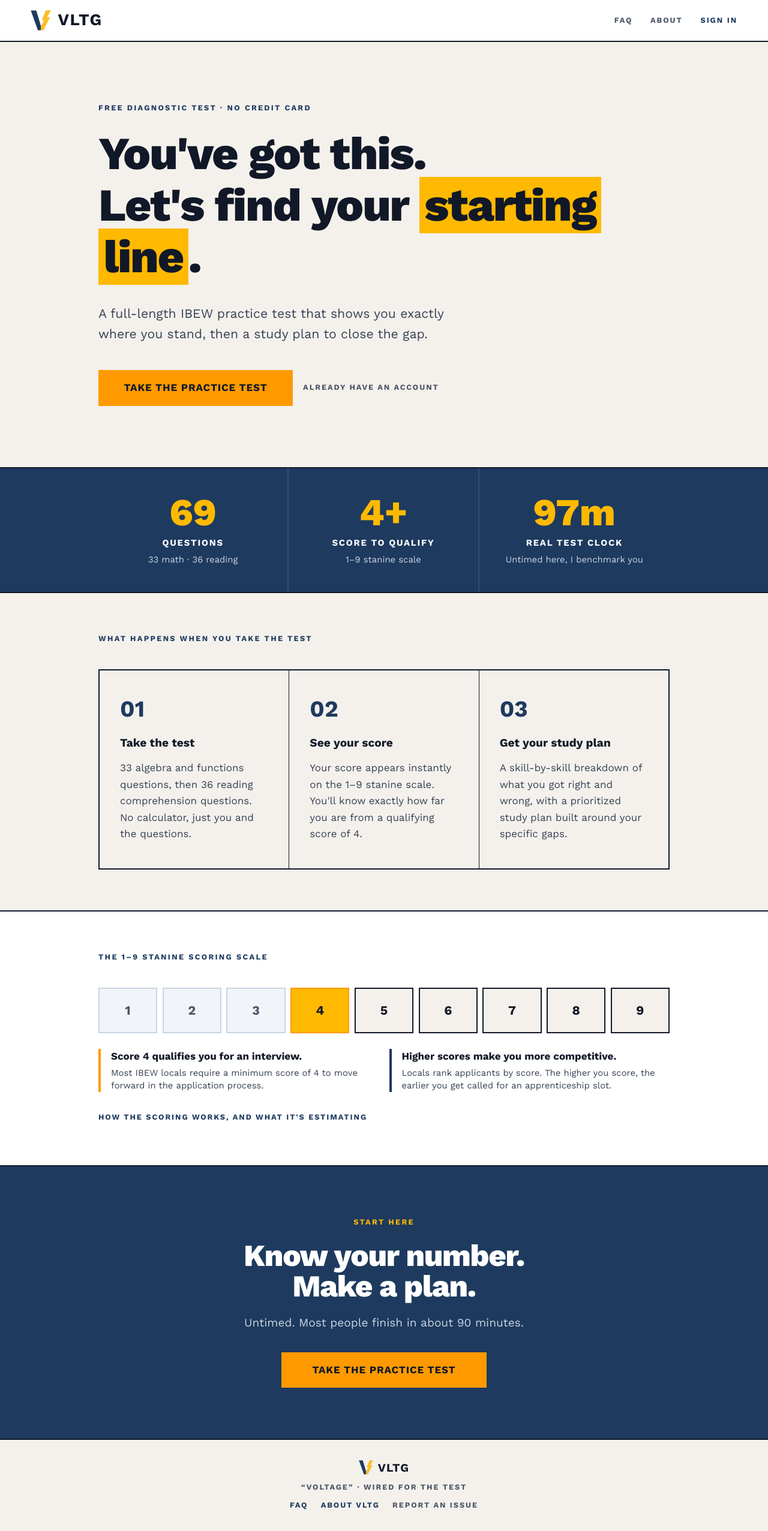
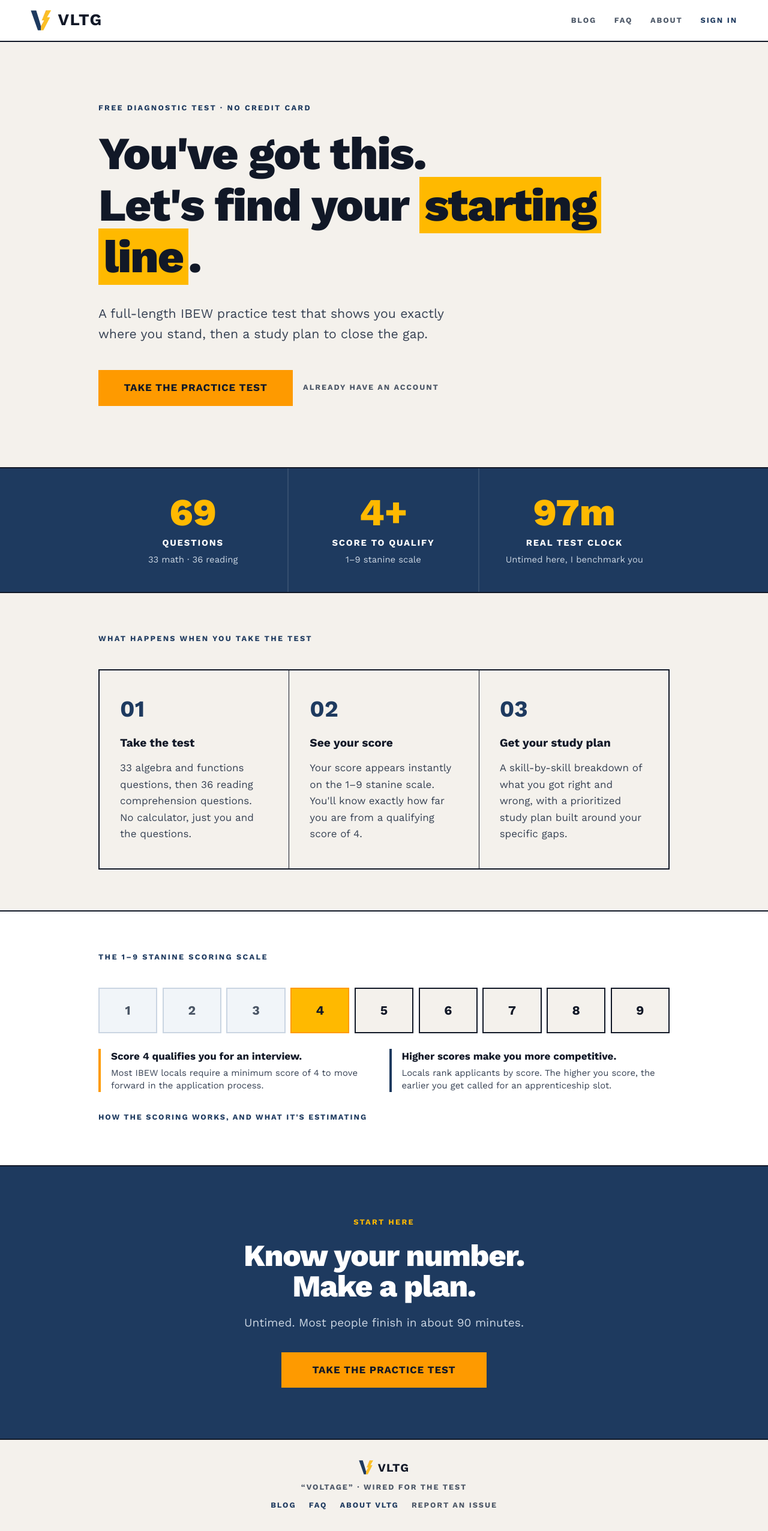
Before and after one commit to bhavjotkhurana/vltg-net, a Next.js app in the folder app/: page / in a window 1280 px wide. Shown: the whole page at 60% size. Built offline with nearby package versions, Linux system fonts and the light colour scheme.

Commit message:
Link the blog from the site nav
Added a Blog link to the landing header (Blog · FAQ · About · Sign in) and to
the shared SiteFooter, which also puts it on the about and FAQ pages. The blog
had no entry point in navigation before this.

Co-Authored-By: Claude Opus 4.8 <noreply@anthropic.com>

```diff
--- a/app/src/app/page.tsx
+++ b/app/src/app/page.tsx
@@ -15,6 +15,12 @@ export default function HomePage() {
       <header className="flex items-center justify-between border-b-2 border-[#111827] bg-white px-6 py-4 sm:px-12">
         <Logo responsive className="text-[1.6rem]" />
         <nav className="flex items-center gap-5 sm:gap-7">
+          <Link
+            href="/blog"
+            className="text-xs font-bold uppercase tracking-[0.15em] text-gray-600 hover:text-[#111827] transition-colors"
+          >
+            Blog
+          </Link>
           <Link
             href="/faq"
             className="text-xs font-bold uppercase tracking-[0.15em] text-gray-600 hover:text-[#111827] transition-colors"
--- a/app/src/components/SiteFooter.tsx
+++ b/app/src/components/SiteFooter.tsx
@@ -12,6 +12,12 @@ export default function SiteFooter() {
         &ldquo;Voltage&rdquo; · Wired for the test
       </p>
       <nav className="flex flex-wrap items-center justify-center gap-5">
+        <Link
+          href="/blog"
+          className="text-xs font-bold uppercase tracking-[0.15em] text-[#1E3A5F] hover:text-amber-600 transition-colors"
+        >
+          Blog
+        </Link>
         <Link
           href="/faq"
           className="text-xs font-bold uppercase tracking-[0.15em] text-[#1E3A5F] hover:text-amber-600 transition-colors"
```
